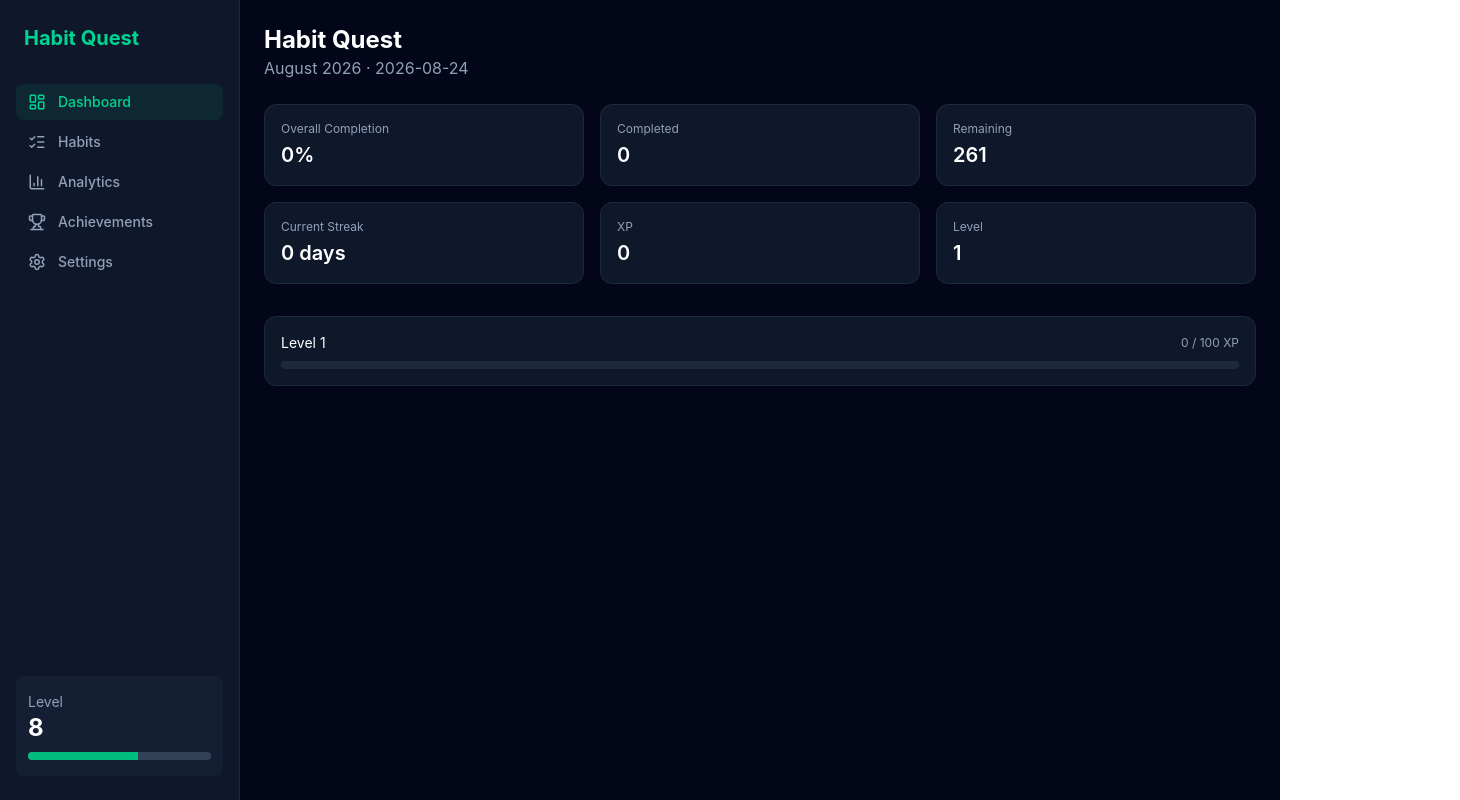
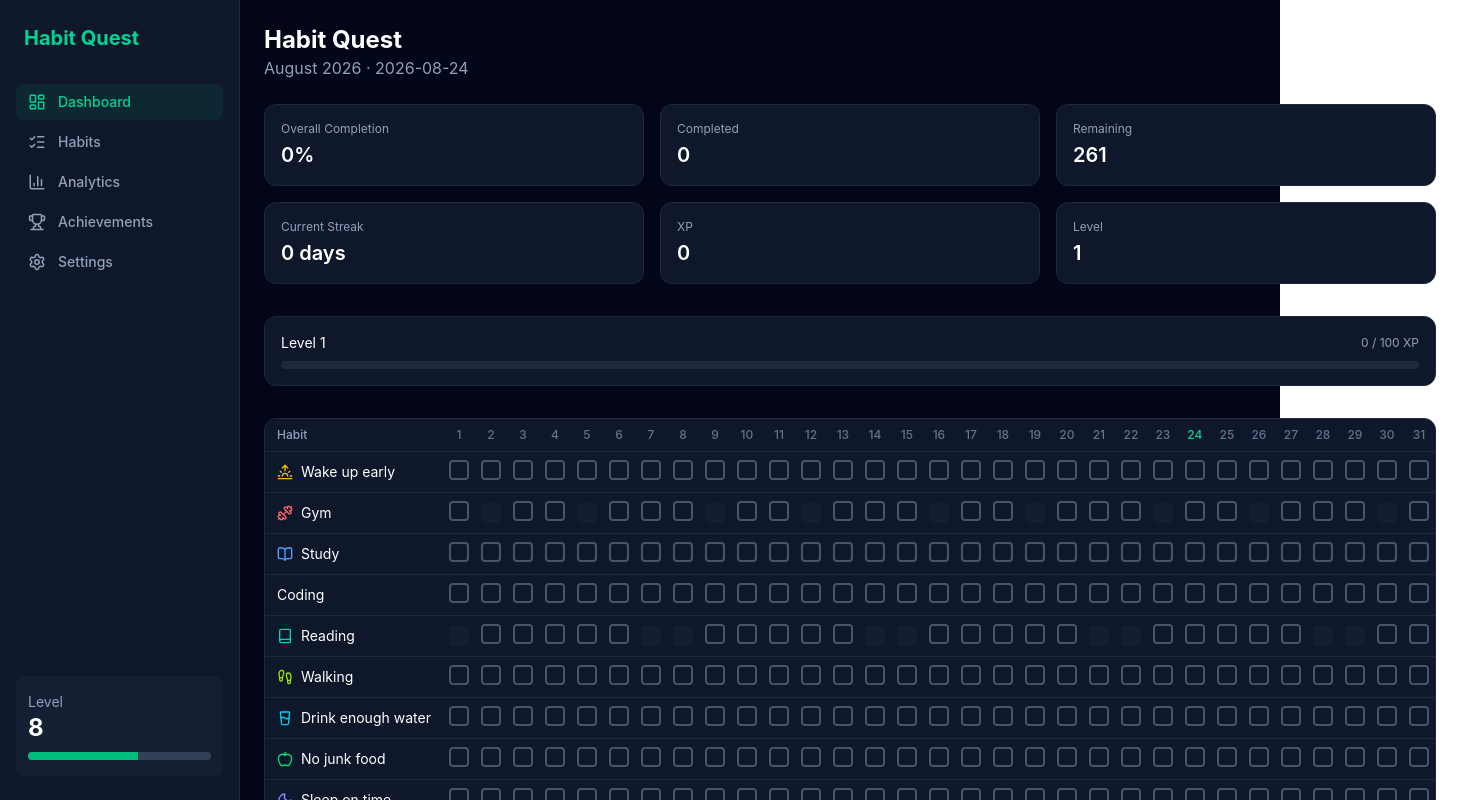
Before and after one commit to Dewesh10/habit-quest, a React (Vite) app: page / in a window 1280 px wide. Shown: the top 800 px of the page, 1460 px wide, since content can reach past the window. Built offline with nearby package versions, Linux system fonts and the light colour scheme.

Commit message:
Restore habit grid on Dashboard; add chart data utils for Phase 7

```diff
--- a/src/pages/Dashboard/Dashboard.tsx
+++ b/src/pages/Dashboard/Dashboard.tsx
@@ -9,6 +9,7 @@ import {
   calculateXP,
   calculateLevel,
 } from "../../utils/stats"
+import HabitGrid from "../../components/calendar/HabitGrid"
 
 export default function Dashboard() {
   const { habits, loaded: habitsLoaded } = useHabits()
@@ -58,7 +59,7 @@ export default function Dashboard() {
         ))}
       </div>
 
-      <div className="bg-slate-900 border border-slate-800 rounded-xl p-4">
+      <div className="bg-slate-900 border border-slate-800 rounded-xl p-4 mb-8">
         <div className="flex justify-between items-center mb-2">
           <span className="text-sm text-white">Level {level}</span>
           <span className="text-xs text-slate-400">
@@ -77,6 +78,8 @@ export default function Dashboard() {
           />
         </div>
       </div>
+
+      <HabitGrid year={year} month={month} />
     </div>
   )
 }
--- /dev/null
+++ b/src/utils/chartData.ts
@@ -0,0 +1,86 @@
+import type { Habit, Completion } from "../types"
+import { isScheduledOn, toISODate } from "./date"
+
+export interface DailyChartPoint {
+  date: string       // ISO date
+  label: string       // short day label, e.g. "24"
+  completed: number
+  total: number
+  percent: number
+}
+
+export interface WeeklyChartPoint {
+  label: string       // "Week 1", "Week 2", ...
+  completed: number
+  total: number
+  percent: number
+}
+
+function statsForDate(
+  habits: Habit[],
+  completions: Completion[],
+  dateISO: string
+): { completed: number; total: number } {
+  let total = 0
+  let completed = 0
+
+  for (const habit of habits) {
+    if (habit.archived) continue
+    if (!isScheduledOn(habit.frequency, dateISO)) continue
+    total++
+    const record = completions.find(
+      (c) => c.habitId === habit.id && c.date === dateISO
+    )
+    if (record?.completed) completed++
+  }
+
+  return { completed, total }
+}
+
+export function buildDailyChartData(
+  habits: Habit[],
+  completions: Completion[],
+  monthDates: string[]
+): DailyChartPoint[] {
+  return monthDates.map((dateISO) => {
+    const { completed, total } = statsForDate(habits, completions, dateISO)
+    const percent = total === 0 ? 0 : Math.round((completed / total) * 100)
+    const day = Number(dateISO.slice(-2))
+    return { date: dateISO, label: String(day), completed, total, percent }
+  })
+}
+
+export function buildWeeklyChartData(
+  habits: Habit[],
+  completions: Completion[],
+  monthDates: string[]
+): WeeklyChartPoint[] {
+  // Group the month's dates into calendar weeks (chunks of up to 7),
+  // starting from the first date. Handles months that start/end mid-week.
+  const weeks: string[][] = []
+  let currentWeek: string[] = []
+
+  for (const dateISO of monthDates) {
+    const weekday = new Date(dateISO + "T00:00:00").getDay()
+    if (weekday === 0 && currentWeek.length > 0) {
+      weeks.push(currentWeek)
+      currentWeek = []
+    }
+    currentWeek.push(dateISO)
+  }
+  if (currentWeek.length > 0) weeks.push(currentWeek)
+
+  return weeks.map((weekDates, i) => {
+    let completed = 0
+    let total = 0
+    for (const dateISO of weekDates) {
+      const stats = statsForDate(habits, completions, dateISO)
+      completed += stats.completed
+      total += stats.total
+    }
+    const percent = total === 0 ? 0 : Math.round((completed / total) * 100)
+    return { label: `Week ${i + 1}`, completed, total, percent }
+  })
+}
+
+export { toISODate }
```
